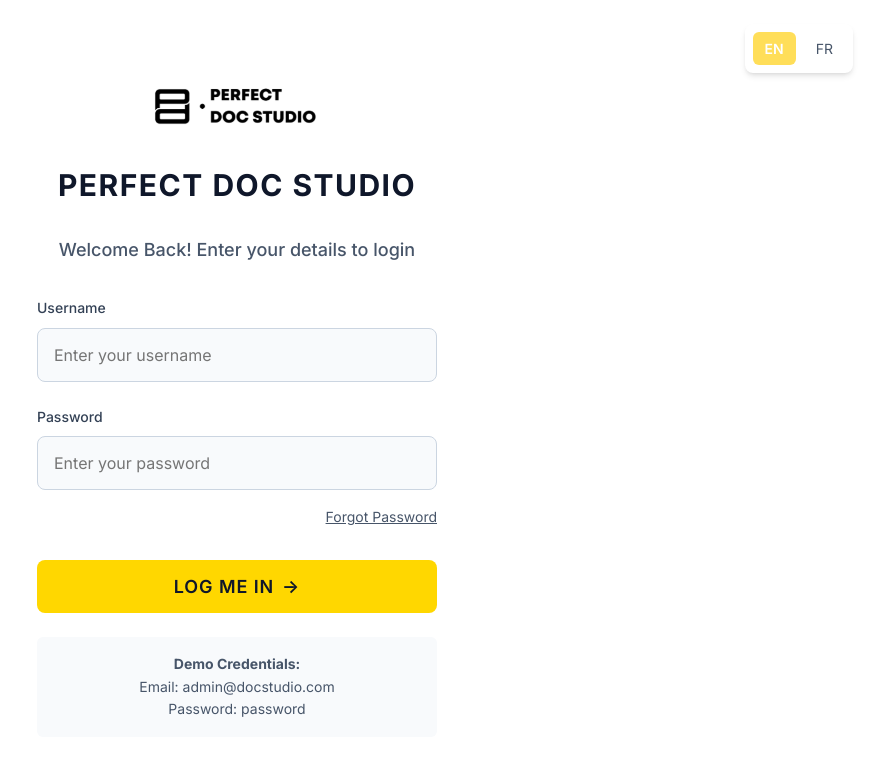
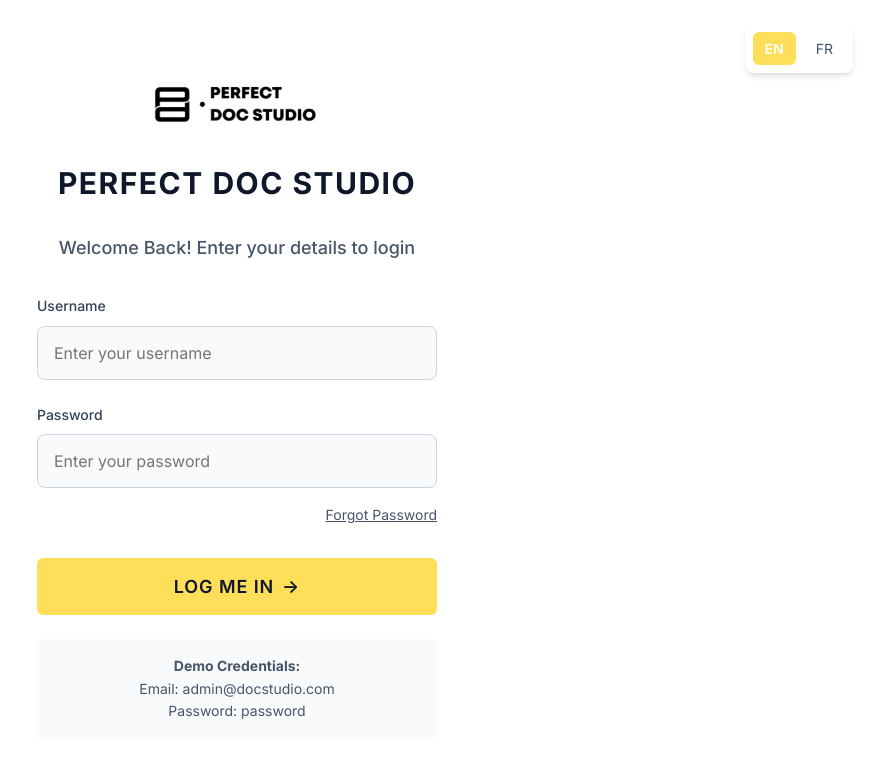
Before and after one commit to BharathanBtech/docstudio_french, a React (Vite) app: page /login in a window 1280 px wide. Shown: the top 758 px of the page, without its empty margins (403-1280 px from the left). Built offline with nearby package versions, Linux system fonts and the light colour scheme; no server answers.

Commit message:
feat: until create campaign works

```diff
--- a/src/pages/LoginPage.tsx
+++ b/src/pages/LoginPage.tsx
@@ -190,31 +190,12 @@ const LoginPage: React.FC = () => {
           <button
             type="submit"
             disabled={loading}
+            className="btn btn-golden btn-lg"
             style={{
               width: '100%',
-              padding: 'var(--spacing-4)',
-              fontSize: 'var(--font-size-lg)',
-              fontWeight: '600',
-              backgroundColor: '#FFD700',
-              color: 'var(--gray-900)',
-              border: 'none',
-              borderRadius: 'var(--radius-lg)',
-              cursor: 'pointer',
               textTransform: 'uppercase',
               letterSpacing: '0.05em',
-              display: 'flex',
-              alignItems: 'center',
-              justifyContent: 'center',
-              gap: 'var(--spacing-2)',
-              transition: 'all 0.2s ease'
-            }}
-            onMouseEnter={(e) => {
-              e.currentTarget.style.backgroundColor = '#FFED4E';
-              e.currentTarget.style.transform = 'translateY(-2px)';
-            }}
-            onMouseLeave={(e) => {
-              e.currentTarget.style.backgroundColor = '#FFD700';
-              e.currentTarget.style.transform = 'translateY(0)';
+              fontSize: 'var(--font-size-lg)'
             }}
           >
             {loading ? t('auth.loggingIn') : t('auth.logMeIn')}
--- a/src/styles/components.css
+++ b/src/styles/components.css
@@ -23,11 +23,13 @@
 
 .btn-primary {
   background-color: var(--primary-color);
-  color: var(--white);
+  color: var(--gray-900);
+  font-weight: 600;
 }
 
 .btn-primary:hover:not(:disabled) {
   background-color: var(--primary-hover);
+  color: var(--gray-900);
   transform: translateY(-1px);
   box-shadow: var(--shadow-md);
 }
@@ -49,7 +51,7 @@
 }
 
 .btn-success:hover:not(:disabled) {
-  background-color: #059669;
+  background-color: #0d9488;
   transform: translateY(-1px);
   box-shadow: var(--shadow-md);
 }
@@ -60,7 +62,7 @@
 }
 
 .btn-error:hover:not(:disabled) {
-  background-color: #dc2626;
+  background-color: #b91c1c;
   transform: translateY(-1px);
   box-shadow: var(--shadow-md);
 }
@@ -75,6 +77,36 @@
   padding: var(--spacing-4) var(--spacing-8);
   font-size: var(--font-size-base);
   min-height: 52px;
+}
+
+/* Golden theme button variations */
+.btn-golden {
+  background-color: var(--primary-color);
+  color: var(--gray-900);
+  font-weight: 600;
+  border: 2px solid var(--primary-color);
+}
+
+.btn-golden:hover:not(:disabled) {
+  background-color: var(--primary-hover);
+  border-color: var(--primary-hover);
+  color: var(--gray-900);
+  transform: translateY(-2px);
+  box-shadow: var(--shadow-lg);
+}
+
+.btn-golden-outline {
+  background-color: transparent;
+  color: var(--primary-color);
+  border: 2px solid var(--primary-color);
+  font-weight: 600;
+}
+
+.btn-golden-outline:hover:not(:disabled) {
+  background-color: var(--primary-color);
+  color: var(--gray-900);
+  transform: translateY(-1px);
+  box-shadow: var(--shadow-md);
 }
 
 /* Form Styles */
--- a/src/styles/global.css
+++ b/src/styles/global.css
@@ -1,7 +1,8 @@
 :root {
   /* DocStudio Theme Colors */
   --primary-color:rgb(255, 222, 89);
-  --primary-hover: #1d4ed8;
+  --primary-hover: #e6c25a;
+  --primary-dark: #d4b73a;
   --secondary-color: #64748b;
   --accent-color: #f59e0b;
   --success-color: #10b981;
@@ -118,7 +119,7 @@ a {
 }
 
 a:hover {
-  color: var(--primary-hover);
+  color: var(--gray-700);
 }
 
 /* Buttons */
@@ -143,7 +144,7 @@ input, textarea, select {
 input:focus, textarea:focus, select:focus {
   outline: none;
   border-color: var(--primary-color);
-  box-shadow: 0 0 0 3px rgb(37 99 235 / 0.1);
+  box-shadow: 0 0 0 3px rgb(255 222 89 / 0.2);
 }
 
 /* Utility Classes */
```
